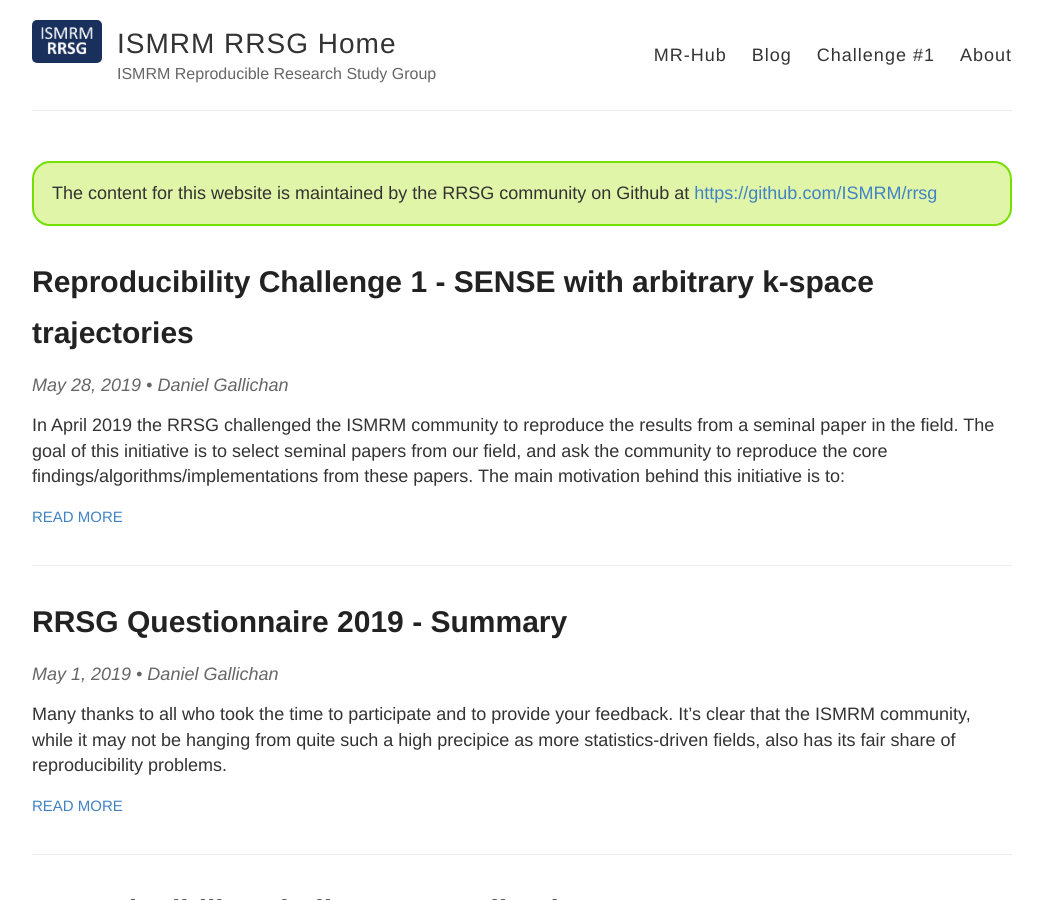
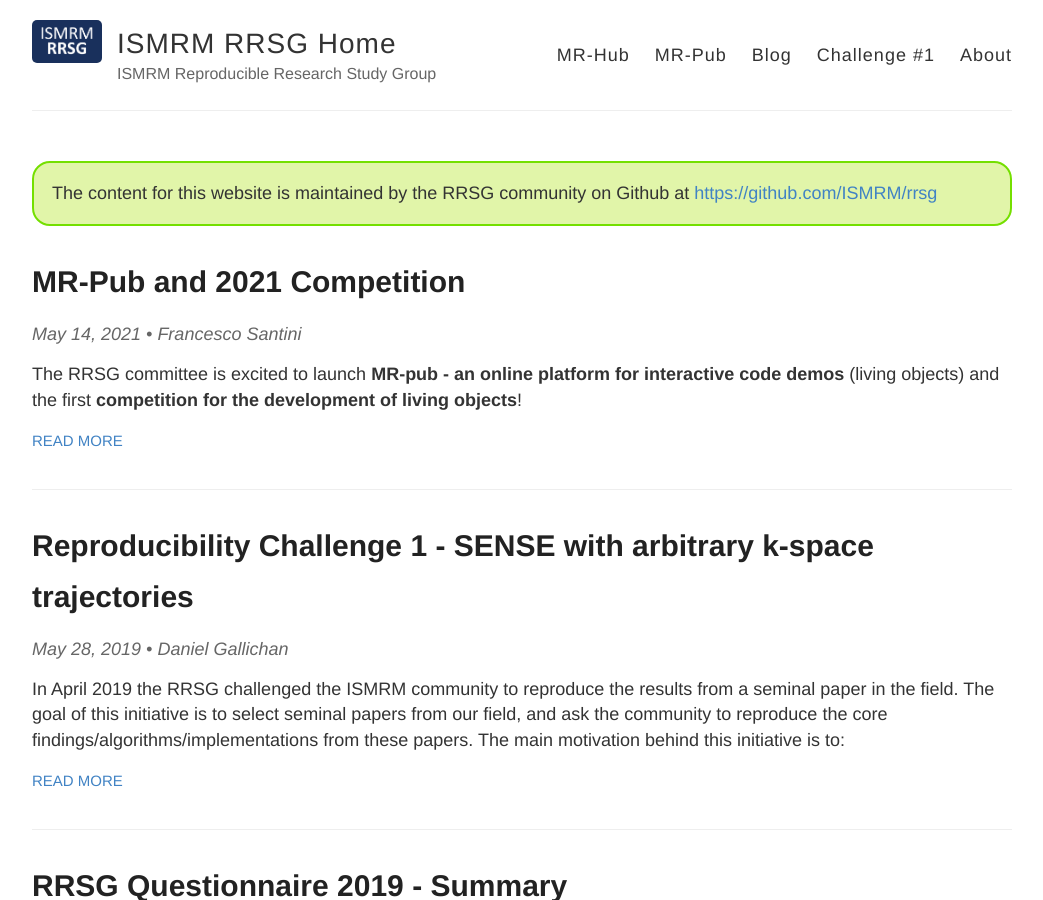
Before and after one commit to ISMRM/rrsg, a Jekyll site: the page built from index.html, in a window 1280 px wide and 900 px high. Shown: the whole window, without its empty margins (118-1161 px from the left). Built offline with Jekyll 4.4.1, drawn with Linux system fonts in a browser that asks for light colours; comment, search, counter and statistics services are not loaded.

Commit message:
Update with 2021 MR-Pub

```diff
--- a/_layouts/default.html
+++ b/_layouts/default.html
@@ -28,6 +28,7 @@
 
           <nav>
             <a href="https://ismrm.github.io/mrhub/">MR-Hub</a>
+            <a href="https://ismrm.github.io/mrpub/">MR-Pub</a>
             <a href="{{ site.baseurl }}/">Blog</a>
             <a href="{{ site.baseurl }}/challenge_one">Challenge #1</a>
             <a href="{{ site.baseurl }}/about">About</a>
--- /dev/null
+++ b/_posts/2021-05-14-mrpub.md
@@ -0,0 +1,33 @@
+---
+layout: page
+title: MR-Pub and 2021 Competition
+author: Francesco Santini
+---
+The RRSG committee is excited to launch **MR-pub - an online platform for interactive code demos** (living objects) and the first **competition for the development of living objects**!
+
+![Competition Image](/images/mr_pub_competition.png)
+
+MR-pub is here: https://ismrm.github.io/mrpub/. This new website is dedicated to interactive demos and complements MR-hub, which hosts MRI toolboxes.
+
+We invite you to participate in the competition by turning your work into a living object and submitting it for publication in MR-pub. Interactive objects can be (but are not limited to):
+
+* Jupyter notebooks
+* Google collab notebooks
+* Code ocean (executable code)
+
+These living objects can be short demos highlighting some aspects of a published study/tutorial. For examples please see MR-pub.
+
+Competition terms:
+
+* The living interactive object must be related to specific contents published in the ISMRM 2021 Annual Meeting, such as an abstract or educational material.
+* The submission deadline is **May 30, 2021**.
+
+The award winners will be announced in the RRSG Business Meeting (June 3, 2021, 17:00 UTC), which is open to all the RRSG members.
+
+The accepted living objects will be published in MR-pub and financial awards will be given to the first three winners.
+
+We highly welcome your participation! Submitting your demo could be a wonderful opportunity to introduce your research to the MRI community.
+
+In order to submit your code demo, please fill this [registration form](https://forms.gle/FdyTbizSkHzqWFkR6), which requires submitting a link to the interactive demo.
+
+If you have any questions please feel free to contact us at rrsg.challenge@gmail.com.
--- a/about.md
+++ b/about.md
@@ -6,12 +6,12 @@ permalink: /about/
 
 An online presence for the [ISMRM Reproducible Research Study Group](https://www.ismrm.org/study-groups/reproducible-research/) where we can provide information about our activities and future projects can be discussed.
 
-The current committee for the RRSG (2019/2020):
+The current committee for the RRSG (2020/2021):
 
 <table class="TFtable" style="width:80%">
-  <tr><td align="right"><strong> Chair </strong></td><td> Martin Uecker </td></tr>
-  <tr><td align="right"><strong> Vice-chair </strong></td><td> Florian Knoll </td></tr>
-  <tr><td align="right"><strong> Secretary </strong></td><td> Nikola Stikov </td></tr>
-  <tr><td align="right"><strong><em> Past-chair </em></strong></td><td> Daniel Gallichan </td></tr>
-  <tr><td align="right"><strong> Trainee Representative </strong></td><td> Maria Eugenia Caligiuri </td></tr>
+  <tr><td align="right"><strong> Chair </strong></td><td> Florian Knoll </td></tr>
+  <tr><td align="right"><strong> Vice-chair </strong></td><td> Nikola Stikov </td></tr>
+  <tr><td align="right"><strong> Secretary </strong></td><td> Francesco Santini </td></tr>
+  <tr><td align="right"><strong><em> Past-chair </em></strong></td><td> Martin Uecker </td></tr>
+  <tr><td align="right"><strong> Trainee Representative </strong></td><td> Kerstin Hammernik </td></tr>
 </table>
```
Also changed, not shown: images/mr_pub_competition.png (added).
